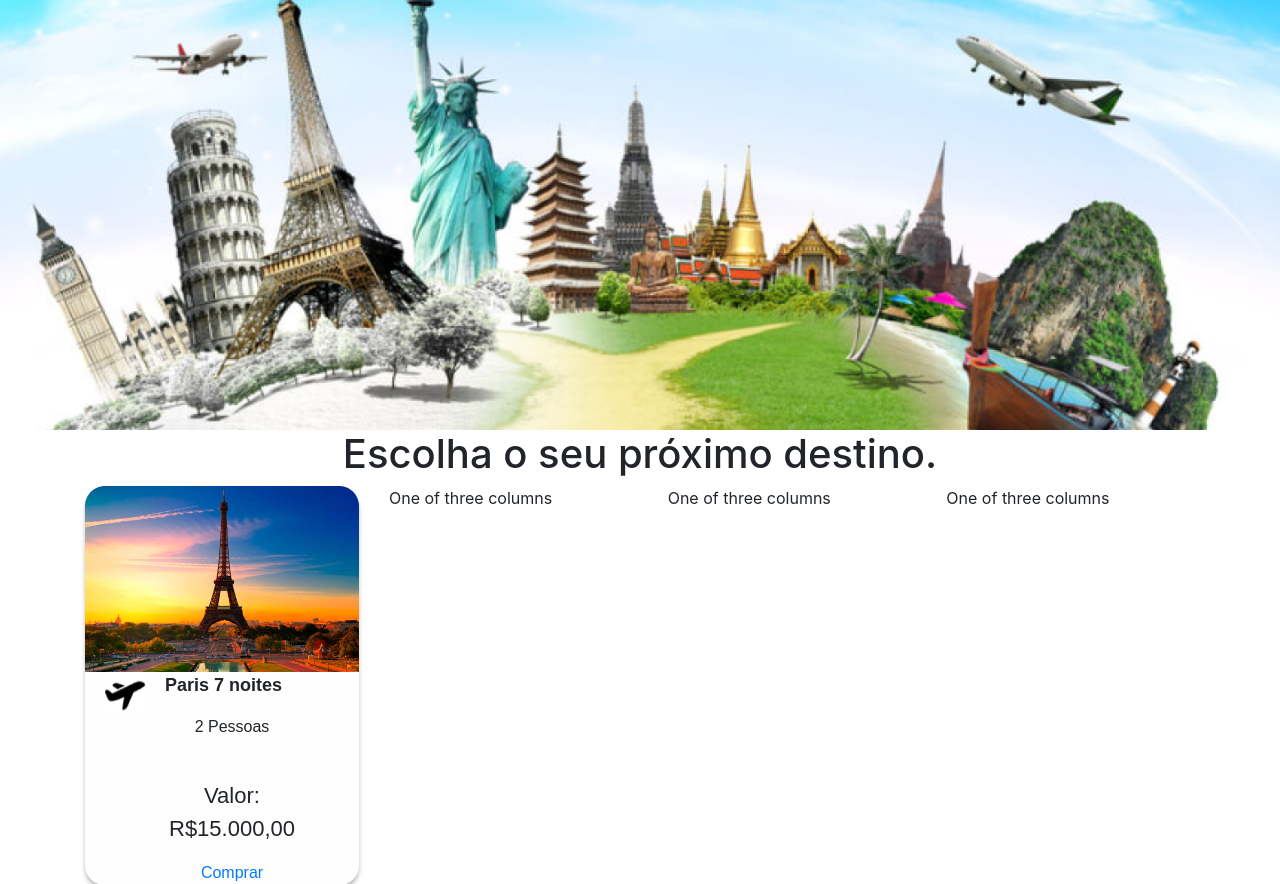
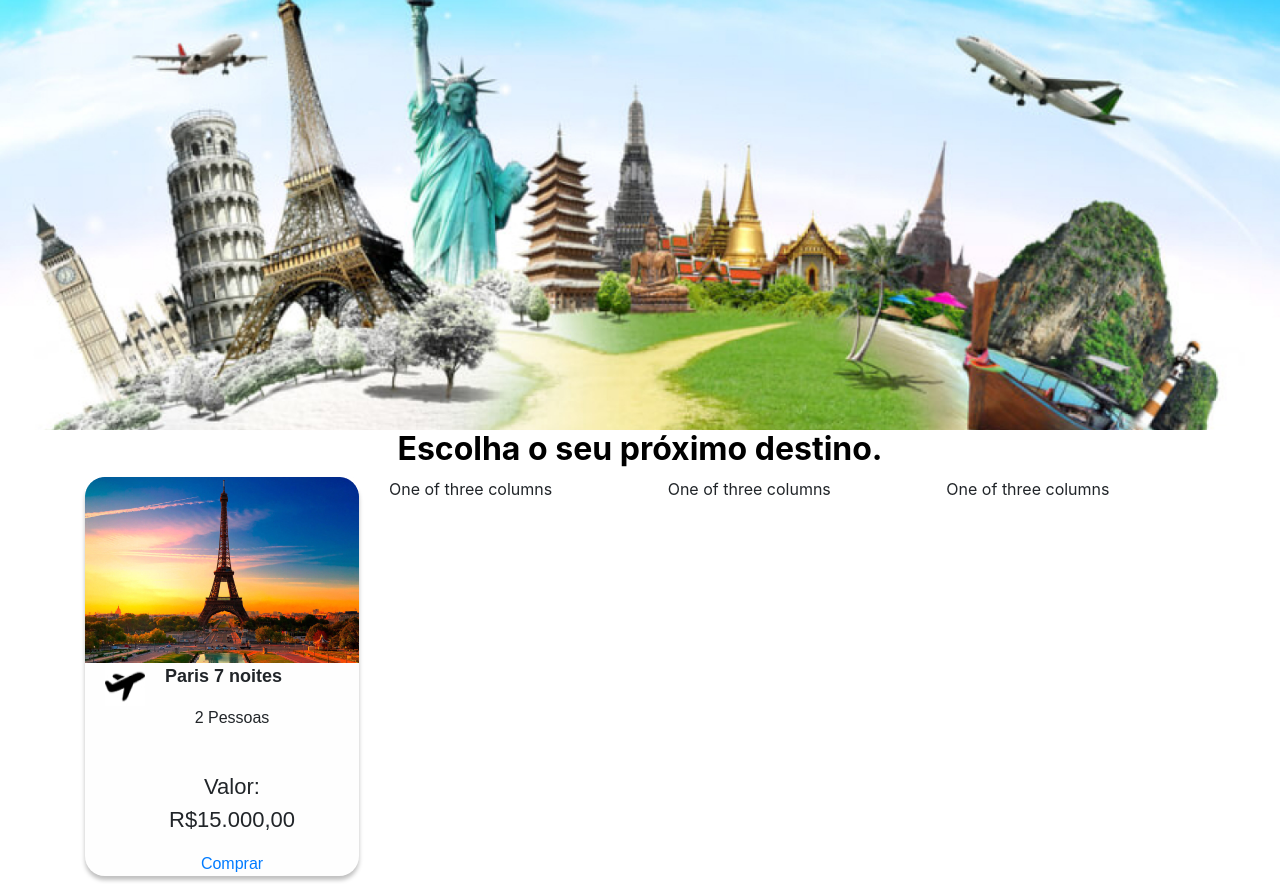
Before and after one commit to BrunoNascimentoBarbosa/ViagensPacotesWeb, a PHP site: page / in a window 1280 px wide. Shown: the part 57-941 px from the top of the page. Run offline with PHP 8.4, Linux system fonts and the light colour scheme.

Commit message:
Criação Class "lead"
Criei a classe "lead" para ajustar o título da página index no CSS

```diff
--- a/index.html
+++ b/index.html
@@ -45,7 +45,7 @@ Curso Análise e Desenvolvimento de Sistemas -->
 
               <img src="img/capa-viagens.jpg" alt="imagem capa viagem" class="img-fluid">
 
-              <h1><center>Escolha o seu próximo destino.</center></h1>
+              <h1 class="lead">Escolha o seu próximo destino.</h1>
 
               <div class="container">
                 <div class="row">
--- a/style/style.css
+++ b/style/style.css
@@ -19,3 +19,10 @@
     font-family: Arial, Helvetica, sans-serif;
 
 }
+.lead{
+    text-align: center;
+    font-size: xx-large;
+    color: black;
+    font-weight:bold;
+
+}
```
